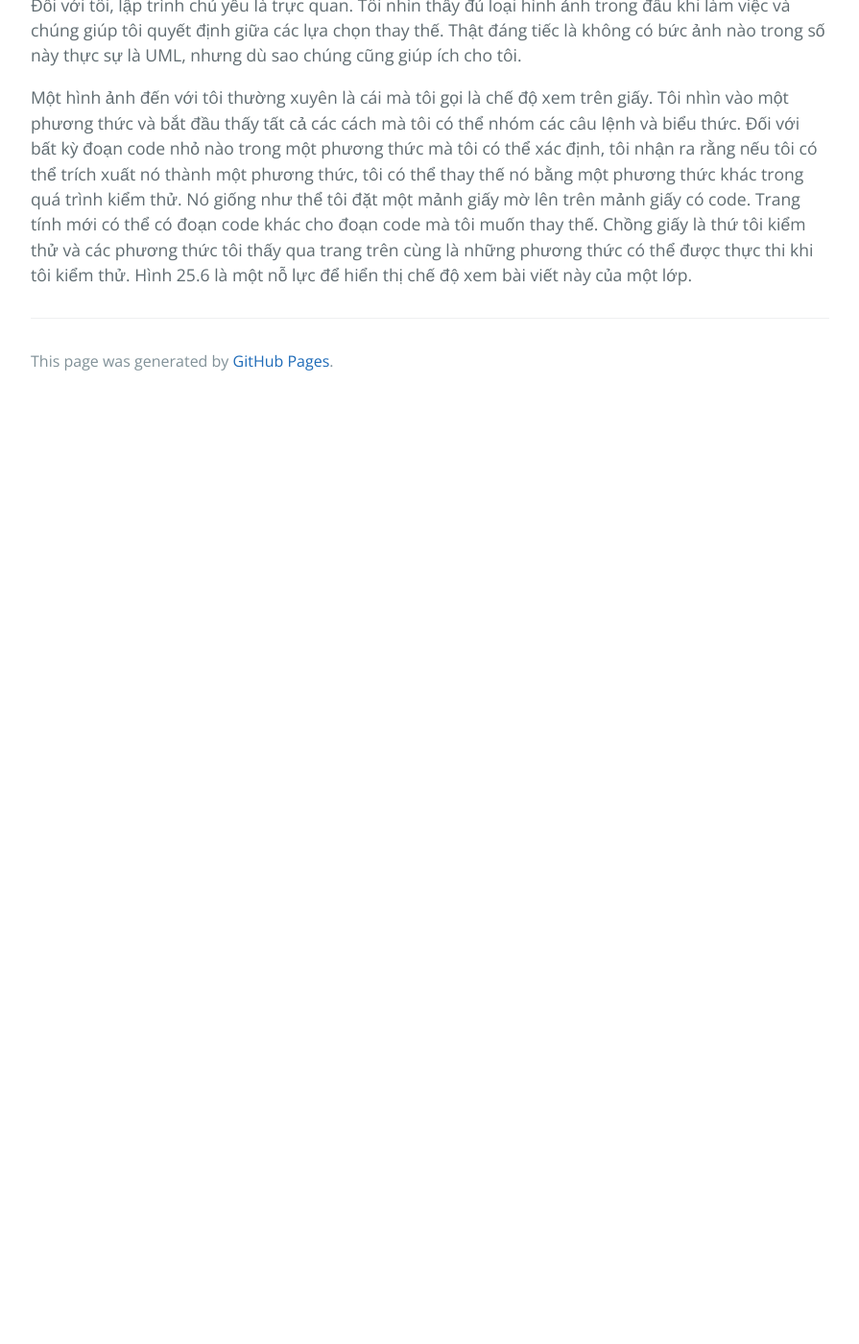
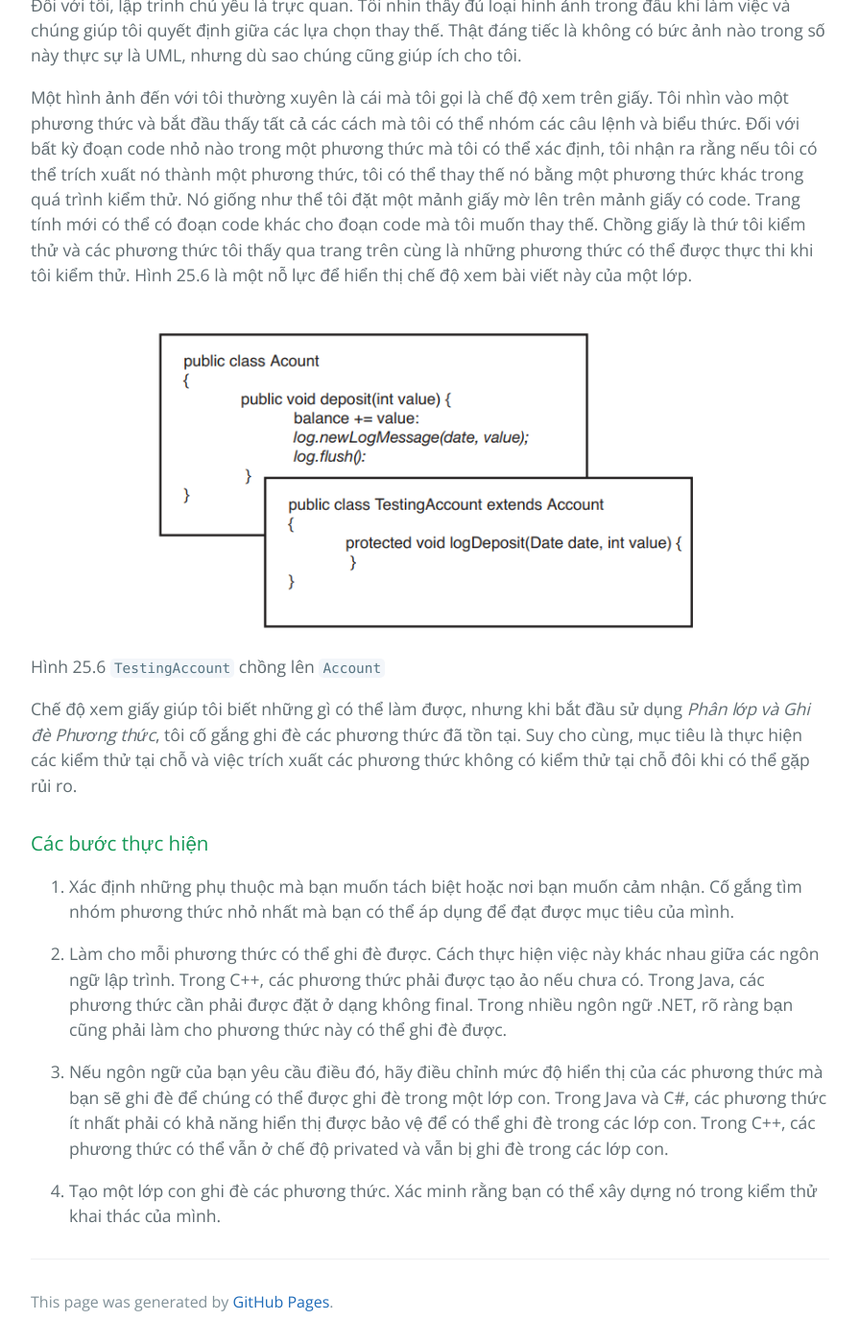
Before and after one commit to HaiBV/haibv.github.io, a Jekyll site: the page built from working-effectively-with-legacy-code/chapter-25-dependency-breaking-techniques.md, in a window 1280 px wide and 1400 px high, scrolled down 71321 px. Shown: the whole window at 96% size, without its empty margins (192-1087 px from the left). Built offline with Jekyll 4.4.1, drawn with Linux system fonts in a browser that asks for light colours; our own code applies the rules of GitHub Pages for plain Markdown files; before the commit the page ends 71741 px from its top, so only the background shows below that.

Commit message:
Book - Working Efectively with Legacy Code - P3 - C25

```diff
--- a/working-effectively-with-legacy-code/chapter-25-dependency-breaking-techniques.md
+++ b/working-effectively-with-legacy-code/chapter-25-dependency-breaking-techniques.md
@@ -2331,3 +2331,18 @@ _Phân lớp và Ghi đè Phương thức_ là một kỹ thuật mạnh mẽ, n
 Đối với tôi, lập trình chủ yếu là trực quan. Tôi nhìn thấy đủ loại hình ảnh trong đầu khi làm việc và chúng giúp tôi quyết định giữa các lựa chọn thay thế. Thật đáng tiếc là không có bức ảnh nào trong số này thực sự là UML, nhưng dù sao chúng cũng giúp ích cho tôi.
 
 Một hình ảnh đến với tôi thường xuyên là cái mà tôi gọi là chế độ xem trên giấy. Tôi nhìn vào một phương thức và bắt đầu thấy tất cả các cách mà tôi có thể nhóm các câu lệnh và biểu thức. Đối với bất kỳ đoạn code nhỏ nào trong một phương thức mà tôi có thể xác định, tôi nhận ra rằng nếu tôi có thể trích xuất nó thành một phương thức, tôi có thể thay thế nó bằng một phương thức khác trong quá trình kiểm thử. Nó giống như thể tôi đặt một mảnh giấy mờ lên trên mảnh giấy có code. Trang tính mới có thể có đoạn code khác cho đoạn code mà tôi muốn thay thế. Chồng giấy là thứ tôi kiểm thử và các phương thức tôi thấy qua trang trên cùng là những phương thức có thể được thực thi khi tôi kiểm thử. Hình 25.6 là một nỗ lực để hiển thị chế độ xem bài viết này của một lớp.
+
+![25.6](images/25/25-6.png)
+Hình 25.6 `TestingAccount` chồng lên `Account`
+
+Chế độ xem giấy giúp tôi biết những gì có thể làm được, nhưng khi bắt đầu sử dụng _Phân lớp và Ghi đè Phương thức_, tôi cố gắng ghi đè các phương thức đã tồn tại. Suy cho cùng, mục tiêu là thực hiện các kiểm thử tại chỗ và việc trích xuất các phương thức không có kiểm thử tại chỗ đôi khi có thể gặp rủi ro.
+
+### Các bước thực hiện
+
+1. Xác định những phụ thuộc mà bạn muốn tách biệt hoặc nơi bạn muốn cảm nhận. Cố gắng tìm nhóm phương thức nhỏ nhất mà bạn có thể áp dụng để đạt được mục tiêu của mình.
+
+2. Làm cho mỗi phương thức có thể ghi đè được. Cách thực hiện việc này khác nhau giữa các ngôn ngữ lập trình. Trong C++, các phương thức phải được tạo ảo nếu chưa có. Trong Java, các phương thức cần phải được đặt ở dạng không final. Trong nhiều ngôn ngữ .NET, rõ ràng bạn cũng phải làm cho phương thức này có thể ghi đè được.
+
+3. Nếu ngôn ngữ của bạn yêu cầu điều đó, hãy điều chỉnh mức độ hiển thị của các phương thức mà bạn sẽ ghi đè để chúng có thể được ghi đè trong một lớp con. Trong Java và C#, các phương thức ít nhất phải có khả năng hiển thị được bảo vệ để có thể ghi đè trong các lớp con. Trong C++, các phương thức có thể vẫn ở chế độ privated và vẫn bị ghi đè trong các lớp con.
+
+4. Tạo một lớp con ghi đè các phương thức. Xác minh rằng bạn có thể xây dựng nó trong kiểm thử khai thác của mình.
```
Also changed, not shown: working-effectively-with-legacy-code/images/25/25-6.png (added).
